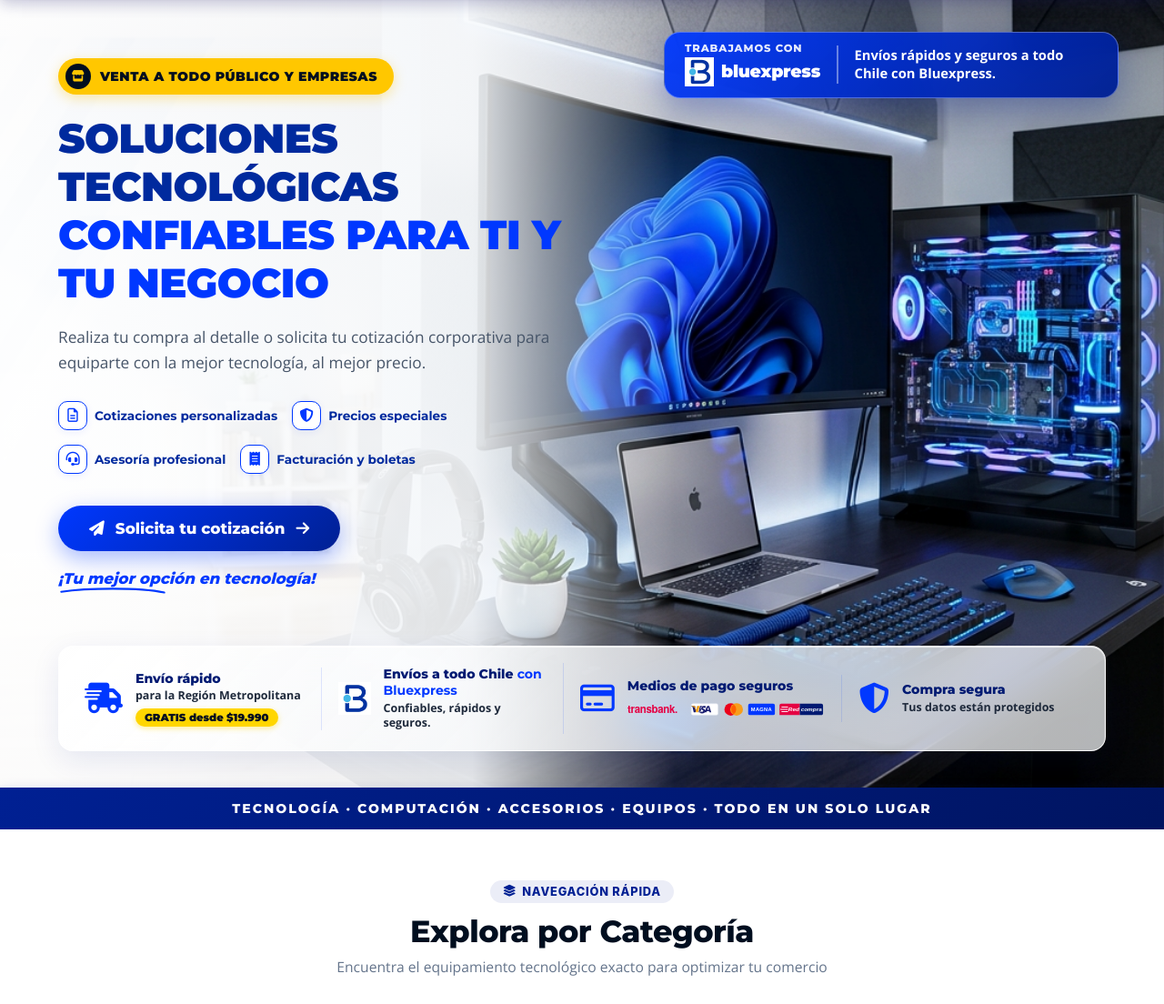
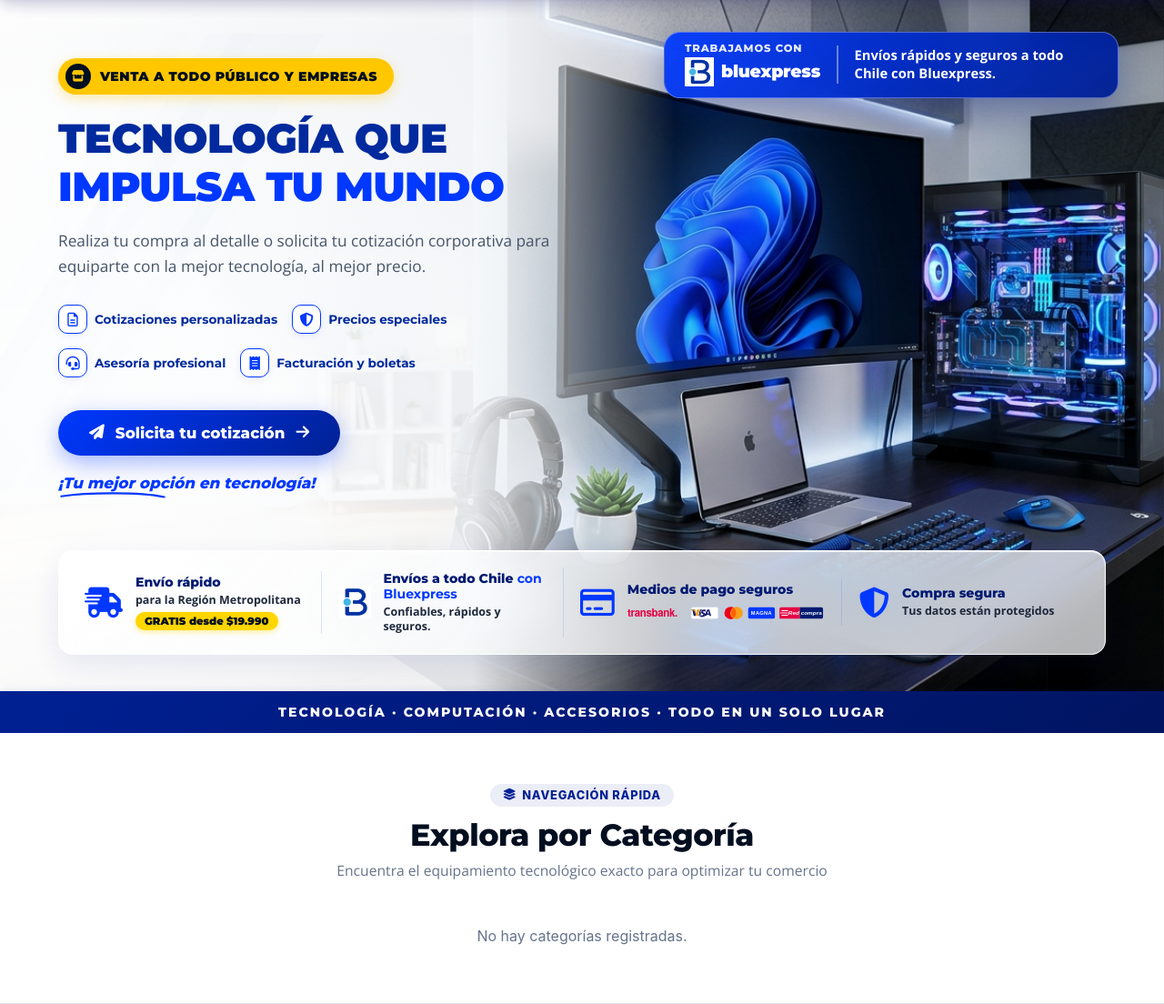
Before and after one commit to felipooon/rapidassure, a Django app: template templates/index.html in a window 1280 px wide. Shown: the part 167-1271 px from the top of the page at 91% size. Run offline with Django 5.2, Linux system fonts and the light colour scheme; the template is opened without the code that fills it, so the values that code supplies are empty; parts of the project's set-up code (start-up, migrations or seed data) failed here and were passed over; some libraries are stand-ins or nearby versions.

Commit message:
style: actualizar titular principal del hero y ajustar cinta inferior en inicio

```diff
--- a/templates/index.html
+++ b/templates/index.html
@@ -46,8 +46,8 @@
 
           <!-- Titular Principal -->
           <h1 class="hero-main-heading">
-            SOLUCIONES TECNOLÓGICAS<br>
-            <span class="heading-blue-highlight">CONFIABLES PARA TI Y TU NEGOCIO</span>
+            TECNOLOGÍA QUE<br>
+            <span class="heading-blue-highlight">IMPULSA TU MUNDO</span>
           </h1>
 
           <!-- Subtítulo -->
@@ -149,7 +149,6 @@
     <span>TECNOLOGÍA</span> ·
     <span>COMPUTACIÓN</span> ·
     <span>ACCESORIOS</span> ·
-    <span>EQUIPOS</span> ·
     <span>TODO EN UN SOLO LUGAR</span>
   </div>
 </section>
```
